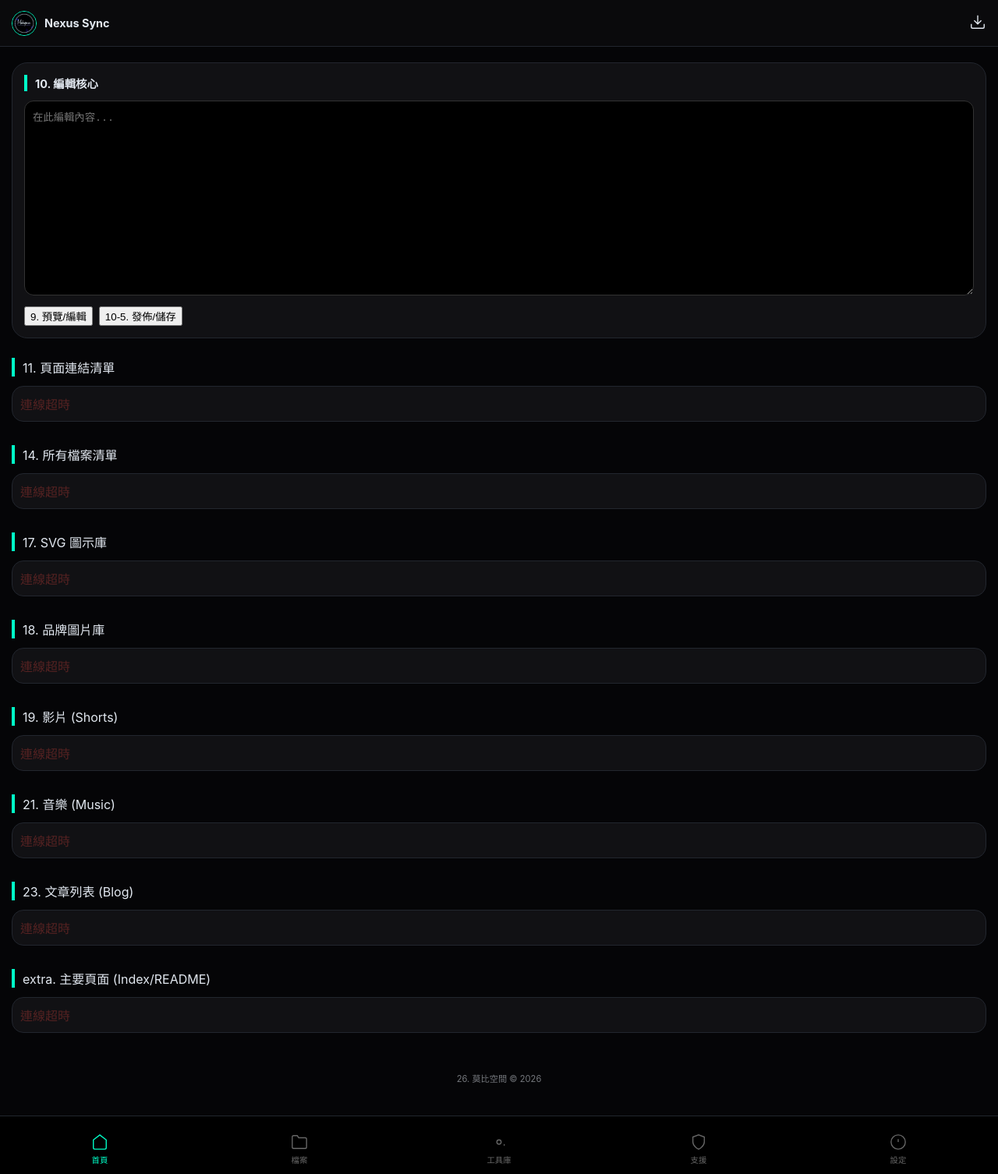
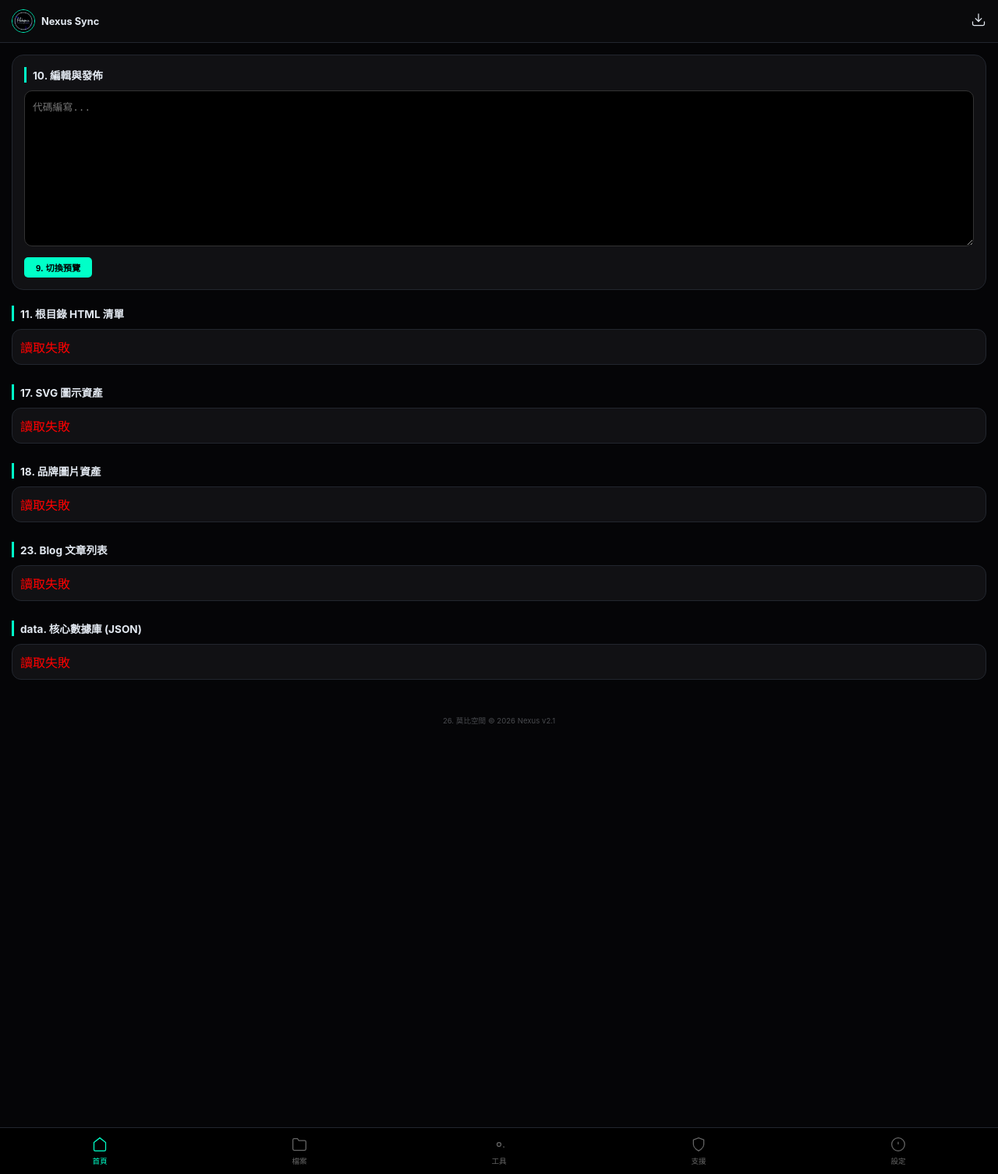
Before and after one commit to mobsp/mobsp.github.io, a Jekyll site: the page app/index.html, which Jekyll copies as it is, in a window 1280 px wide. Shown: the whole page at 78% size. Built offline with Jekyll 4.4.1, drawn with Linux system fonts in a browser that asks for light colours.

Commit message:
更新 index.html

```diff
--- a/app/index.html
+++ b/app/index.html
@@ -2,117 +2,105 @@
 <html lang="zh-TW">
 <head>
     <meta charset="UTF-8">
-    <meta name="viewport" content="width=device-width, initial-scale=1.0, maximum-scale=1.0, user-scalable=no, viewport-fit=cover">
+    <meta name="viewport" content="width=device-width, initial-scale=1.0, maximum-scale=1.0, user-scalable=no">
     <title>Ⲙ𝔬ⲃⳝ𝔭 Nexus Sync</title>
     <style>
         :root {
             --bg: #050507; --card: #111114; --accent: #00ffc8; --text: #e2e8f0; --border: #22262e;
-            --header-h: 60px; --footer-h: 75px; /* 加高導覽列 */
-            --safe-top: env(safe-area-inset-top); --safe-bottom: env(safe-area-inset-bottom);
+            --header-h: 55px; --footer-h: 60px;
         }
 
-        * { box-sizing: border-box; -webkit-tap-highlight-color: transparent; }
+        * { box-sizing: border-box; -webkit-tap-highlight-color: transparent; margin: 0; padding: 0; }
         body, html {
-            margin: 0; padding: 0; height: 100%; width: 100%;
-            background: var(--bg); color: var(--text);
+            height: 100%; width: 100%; background: var(--bg); color: var(--text);
             font-family: -apple-system, sans-serif; overflow: hidden;
         }
 
-        /* 核心佈局：確保導覽列在最頂層 */
+        /* 主容器 */
         #nexus-app {
-            display: grid;
-            grid-template-rows: calc(var(--header-h) + var(--safe-top)) 1fr calc(var(--footer-h) + var(--safe-bottom));
-            height: 100vh;
-            position: relative;
+            display: flex; flex-direction: column; height: 100vh; width: 100vw;
         }
 
-        /* 1-6 頁首 */
+        /* 1-6 頁首 (置頂) */
         .mobi-header {
+            height: var(--header-h); background: #0a0a0c;
             display: flex; justify-content: space-between; align-items: center;
-            padding: var(--safe-top) 15px 0; background: #0a0a0c;
-            border-bottom: 1px solid var(--border); z-index: 1001;
+            padding: 0 15px; border-bottom: 1px solid var(--border); flex-shrink: 0;
         }
-        .brand-logo { width: 32px; height: 32px; border-radius: 50%; border: 1px solid var(--accent); object-fit: cover; }
+        .brand-logo { width: 30px; height: 30px; border-radius: 50%; border: 1px solid var(--accent); }
 
-        /* 10 編輯器與內容區 */
+        /* 10 核心主體 (滾動區) */
         .mobi-main {
-            overflow-y: auto; overflow-x: hidden; padding: 20px 15px;
-            -webkit-overflow-scrolling: touch;
-            z-index: 1;
+            flex: 1; overflow-y: auto; overflow-x: hidden;
+            padding: 15px; -webkit-overflow-scrolling: touch;
         }
 
-        .editor-section { background: var(--card); border: 1px solid var(--border); border-radius: 20px; padding: 15px; margin-bottom: 25px; }
-        #editor-core {
-            width: 100%; height: 250px; background: #000; color: var(--accent);
-            border: 1px solid #333; border-radius: 12px; padding: 10px; font-family: monospace;
+        /* 編輯器 */
+        .editor-box { background: var(--card); border-radius: 15px; border: 1px solid var(--border); padding: 15px; margin-bottom: 20px; }
+        #editor-input {
+            width: 100%; height: 200px; background: #000; color: var(--accent);
+            border: 1px solid #333; border-radius: 10px; padding: 10px; font-size: 0.8rem;
         }
 
-        /* 11-24 清單樣式 */
-        .list-group { margin-bottom: 30px; }
-        .list-header {
-            display: flex; justify-content: space-between; align-items: center;
-            margin-bottom: 12px; border-left: 4px solid var(--accent); padding-left: 10px;
-        }
-        .data-table { background: var(--card); border: 1px solid var(--border); border-radius: 15px; overflow: hidden; }
+        /* 11-24 清單容器 */
+        .list-section { margin-bottom: 25px; }
+        .list-title { font-size: 0.85rem; font-weight: bold; margin-bottom: 10px; border-left: 3px solid var(--accent); padding-left: 8px; }
+        .data-table { background: var(--card); border: 1px solid var(--border); border-radius: 12px; overflow: hidden; }
         .data-row {
-            display: grid; grid-template-columns: 40px 1fr 40px; align-items: center;
-            padding: 12px; border-bottom: 1px solid #1a1a1d; cursor: pointer;
+            display: grid; grid-template-columns: 40px 1fr 30px; align-items: center;
+            padding: 12px; border-bottom: 1px solid #1a1a1d; font-size: 0.8rem;
         }
         .data-row:active { background: #1a1a1d; }
-        .row-name { font-size: 0.85rem; white-space: nowrap; overflow: hidden; text-overflow: ellipsis; }
-        .row-path { font-size: 0.65rem; color: #555; font-family: monospace; }
+        .row-meta { font-size: 0.6rem; color: #555; font-family: monospace; }
 
-        /* 27 底部導覽列 - 修復覆蓋問題 */
+        /* 27 底部導覽列 - 強制置底移除預留 */
         .mobi-footer {
+            height: var(--footer-h);
             display: grid; grid-template-columns: repeat(5, 1fr);
-            background: rgba(0, 0, 0, 0.95); backdrop-filter: blur(15px);
-            border-top: 1px solid var(--border);
-            padding-bottom: var(--safe-bottom); /* 處理 iOS 底條 */
-            z-index: 2000; /* 確保在最前方 */
-            position: relative;
+            background: #000; border-top: 1px solid var(--border);
+            flex-shrink: 0; position: relative; bottom: 0;
         }
         .nav-item {
             display: flex; flex-direction: column; align-items: center; justify-content: center;
-            color: #666; font-size: 0.65rem; gap: 4px; padding-top: 10px; text-decoration: none;
+            color: #666; font-size: 0.6rem; gap: 4px; text-decoration: none;
         }
         .nav-item.active { color: var(--accent); }
-        .nav-svg { width: 22px; height: 22px; fill: none; stroke: currentColor; stroke-width: 1.5; }
+        .nav-svg { width: 20px; height: 20px; fill: none; stroke: currentColor; stroke-width: 1.5; }
     </style>
 </head>
 <body>
 
 <div id="nexus-app">
     <header class="mobi-header">
-        <div style="display:flex; align-items:center; gap:10px;">
+        <div style="display:flex; align-items:center; gap:8px;">
             <img src="https://mobsp.qzz.io/assets/brand/ms-logo1.JPEG" class="brand-logo">
-            <span style="font-weight:bold; font-size:0.9rem;">Nexus Sync</span>
+            <span style="font-weight:bold; font-size:0.8rem;">Nexus Sync</span>
         </div>
-        <div id="btn-5" onclick="Nexus.manualBackup()" style="cursor:pointer;">
+        <div id="btn-5" onclick="Nexus.backup()" style="cursor:pointer;">
             <svg class="nav-svg" viewBox="0 0 24 24" stroke="var(--accent)"><path d="M21 15v4a2 2 0 0 1-2 2H5a2 2 0 0 1-2-2v-4m4-5 5 5 5-5m-5 5V3"/></svg>
         </div>
     </header>
 
-    <main class="mobi-main" id="main-scroll">
-        <section class="editor-section">
-            <div class="list-header"><span style="font-size:0.9rem; font-weight:bold;">10. 編輯核心</span></div>
-            <textarea id="editor-core" placeholder="在此編輯內容..."></textarea>
-            <div style="display:flex; gap:8px; margin-top:10px; overflow-x:auto;">
-                <button class="btn" onclick="Nexus.togglePreview()">9. 預覽/編輯</button>
-                <button class="btn" onclick="Nexus.publishToGithub()">10-5. 發佈/儲存</button>
+    <main class="mobi-main">
+        <section class="editor-box">
+            <div class="list-title">10. 編輯與發佈</div>
+            <textarea id="editor-input" placeholder="代碼編寫..."></textarea>
+            <div style="margin-top:10px; display:flex; gap:5px;">
+                <button onclick="Nexus.toggleView()" style="padding:5px 15px; background:var(--accent); color:#000; border:none; border-radius:5px; font-size:0.7rem; font-weight:bold;">9. 切換預覽</button>
             </div>
         </section>
 
-        <div id="dynamic-lists"></div>
+        <div id="render-lists"></div>
 
-        <div class="copyright" onclick="location.href='https://mobsp.qzz.io'" style="text-align:center; padding:20px; opacity:0.5; font-size:0.7rem;">
-            26. 莫比空間 © 2026
+        <div style="text-align:center; padding:20px; opacity:0.3; font-size:0.6rem;">
+            26. 莫比空間 © 2026 Nexus v2.1
         </div>
     </main>
 
     <nav class="mobi-footer">
         <a href="#" class="nav-item active"><svg class="nav-svg" viewBox="0 0 24 24"><path d="m3 9 9-7 9 7v11a2 2 0 0 1-2 2H5a2 2 0 0 1-2-2z"/></svg>首頁</a>
         <a href="#" class="nav-item"><svg class="nav-svg" viewBox="0 0 24 24"><path d="M22 19a2 2 0 0 1-2 2H4a2 2 0 0 1-2-2V5a2 2 0 0 1 2-2h5l2 3h9a2 2 0 0 1 2 2z"/></svg>檔案</a>
-        <a href="#" class="nav-item"><svg class="nav-svg" viewBox="0 0 24 24"><circle cx="12" cy="12" r="3"/><path d="M19.4 15a1.65 1.65 0 0 0 .33 1.82l.06.06"/></svg>工具庫</a>
+        <a href="#" class="nav-item"><svg class="nav-svg" viewBox="0 0 24 24"><circle cx="12" cy="12" r="3"/><path d="M19.4 15a1.65 1.65 0 0 0 .33 1.82l.06.06"/></svg>工具</a>
         <a href="#" class="nav-item"><svg class="nav-svg" viewBox="0 0 24 24"><path d="M12 22s8-4 8-10V5l-8-3-8 3v7c0 6 8 10 8 10z"/></svg>支援</a>
         <a href="#" class="nav-item"><svg class="nav-svg" viewBox="0 0 24 24"><circle cx="12" cy="12" r="10"/><path d="M12 8v4m0 4h.01"/></svg>設定</a>
     </nav>
@@ -120,109 +108,100 @@
 
 <script>
 const Nexus = {
-    config: {
+    env: {
         owner: "mobsp",
         repo: "mobsp.github.io",
         domain: "mobsp.qzz.io",
-        rawBase: "https://raw.githubusercontent.com/mobsp/mobsp.github.io/main"
+        raw: "https://raw.githubusercontent.com/mobsp/mobsp.github.io/main"
     },
 
-    // 定義所有讀取邏輯
+    // 定義 11-24 所有的讀取邏輯
     sections: [
-        { id: '11', title: '頁面連結清單', path: '', filter: f => f.name.endsWith('.html') },
-        { id: '14', title: '所有檔案清單', path: '' },
-        { id: '17', title: 'SVG 圖示庫', path: 'assets/icon/svg' },
-        { id: '18', title: '品牌圖片庫', path: 'assets/brand' },
-        { id: '19', title: '影片 (Shorts)', json: 'data/shorts.json' },
-        { id: '21', title: '音樂 (Music)', json: 'data/music.json' },
-        { id: '23', title: '文章列表 (Blog)', path: 'blog/p/list', filter: f => f.name.endsWith('.html') },
-        { id: 'extra', title: '主要頁面 (Index/README)', path: '', filter: f => f.name === 'index.html' || f.name === 'README.md' }
+        { id: '11', title: '根目錄 HTML 清單', path: '', filter: f => f.name.endsWith('.html') },
+        { id: '17', title: 'SVG 圖示資產', path: 'assets/icon/svg', filter: f => f.name.endsWith('.svg') },
+        { id: '18', title: '品牌圖片資產', path: 'assets/brand' },
+        { id: '23', title: 'Blog 文章列表', path: 'blog/p/list', filter: f => f.name.endsWith('.html') },
+        { id: 'data', title: '核心數據庫 (JSON)', path: 'data', filter: f => f.name.endsWith('.json') }
     ],
 
     async init() {
         this.renderShell();
-        await this.loadData();
-        // 5. 初始備份
-        if(!localStorage.getItem('nexus_initial_backup')) {
-            localStorage.setItem('nexus_initial_backup', document.getElementById('dynamic-lists').innerHTML);
-        }
+        await this.syncAll();
     },
 
     renderShell() {
-        document.getElementById('dynamic-lists').innerHTML = this.sections.map(s => `
-            <div class="list-group" id="sec-${s.id}">
-                <div class="list-header"><span class="list-title">${s.id}. ${s.title}</span></div>
-                <div class="data-table" id="body-${s.id}"><div style="padding:15px; font-size:0.7rem; opacity:0.5;">同步 GitHub 中...</div></div>
+        const root = document.getElementById('render-lists');
+        root.innerHTML = this.sections.map(s => `
+            <div class="list-section">
+                <div class="list-title">${s.id}. ${s.title}</div>
+                <div class="data-table" id="list-body-${s.id}"><div style="padding:15px; font-size:0.6rem;">🔄 同步中...</div></div>
             </div>
         `).join('');
     },
 
-    async loadData() {
-        for (const s of this.sections) {
+    async syncAll() {
+        for (const sec of this.sections) {
             try {
-                let items = [];
-                if (s.json) {
-                    const r = await fetch(`${this.config.rawBase}/${s.json}`);
-                    const d = await r.json();
-                    items = Array.isArray(d) ? d : (d.list || []);
-                } else {
-                    const r = await fetch(`https://api.github.com/repos/${this.config.owner}/${this.config.repo}/contents/${s.path}`);
-                    items = await r.json();
-                    if (s.filter) items = items.filter(s.filter);
-                }
-                this.renderRows(s.id, items);
+                const res = await fetch(`https://api.github.com/repos/${this.env.owner}/${this.env.repo}/contents/${sec.path}`);
+                let items = await res.json();
+
+                // 強大讀取邏輯：過濾檔案並確保是 HTML 或指定類型
+                if (sec.filter) items = items.filter(sec.filter);
+
+                this.renderItems(sec.id, items);
             } catch (e) {
-                document.getElementById(`body-${s.id}`).innerHTML = `<div style="padding:10px; color:#522;">連線超時</div>`;
+                document.getElementById(`list-body-${sec.id}`).innerHTML = `<div style="padding:10px; color:red;">讀取失敗</div>`;
             }
         }
     },
 
-    renderRows(id, items) {
-        const container = document.getElementById(`body-${id}`);
-        container.innerHTML = items.length ? items.map(item => {
-            const name = item.name || item.title || "未命名";
-            const path = item.path || item.url || "";
-            const absPath = path.startsWith('http') ? path : `https://${this.config.domain}/${path}`;
+    renderItems(id, items) {
+        const container = document.getElementById(`list-body-${id}`);
+        if (!items.length) {
+            container.innerHTML = `<div style="padding:15px; font-size:0.6rem; color:#444;">無匹配內容</div>`;
+            return;
+        }
 
+        container.innerHTML = items.map(item => {
+            const url = `https://${this.env.domain}/${item.path}`;
             return `
-                <div class="data-row" onclick="window.open('${absPath}', '_blank')">
-                    <div class="row-icon">${this.getIcon(name)}</div>
-                    <div class="row-info">
-                        <div class="row-name">${name}</div>
-                        <div class="row-path">${path}</div>
+                <div class="data-row" onclick="window.open('${url}', '_blank')">
+                    <div style="font-size:1rem;">${this.getIco(item.name)}</div>
+                    <div>
+                        <div style="font-weight:bold;">${item.name}</div>
+                        <div class="row-meta">${url}</div>
                     </div>
-                    <div style="font-size:0.6rem; color:#333;">❯</div>
+                    <div style="text-align:right; color:#222;">❯</div>
                 </div>
             `;
-        }).join('') : `<div style="padding:15px; font-size:0.7rem; color:#444;">目錄內無匹配檔案</div>`;
+        }).join('');
     },
 
-    getIcon(n) {
-        if (n.endsWith('.html')) return '📄';
-        if (n.endsWith('.svg')) return '🎨';
-        if (n.match(/\.(png|jpg|jpeg)$/i)) return '🖼️';
+    getIco(n) {
+        if(n.endsWith('.html')) return '📄';
+        if(n.endsWith('.svg')) return '🎨';
+        if(n.endsWith('.json')) return '📦';
         return '📁';
     },
 
-    manualBackup() {
-        const currentData = document.getElementById('dynamic-lists').innerHTML;
-        localStorage.setItem('nexus_manual_backup', currentData);
-        alert('✨ 5. 手動備份完成！已保存目前版本。');
+    backup() {
+        const snapshot = document.getElementById('render-lists').innerHTML;
+        localStorage.setItem('nexus_backup', JSON.stringify({
+            time: new Date().toLocaleString(),
+            html: snapshot
+        }));
+        alert('✅ 5. 已將讀取到的內容備份至 LocalStorage');
     },
 
-    togglePreview() {
-        const core = document.getElementById('editor-core');
-        if (core.style.background === 'rgb(255, 255, 255)') {
-            core.style.background = '#000';
-            core.style.color = 'var(--accent)';
-        } else {
-            core.style.background = '#fff';
-            core.style.color = '#000';
-        }
+    toggleView() {
+        const input = document.getElementById('editor-input');
+        input.style.background = (input.style.background === 'rgb(255, 255, 255)') ? '#000' : '#fff';
+        input.style.color = (input.style.color === 'rgb(0, 0, 0)') ? 'var(--accent)' : '#000';
     }
 };
 
 window.onload = () => Nexus.init();
 </script>
+
 </body>
 </html>
```
